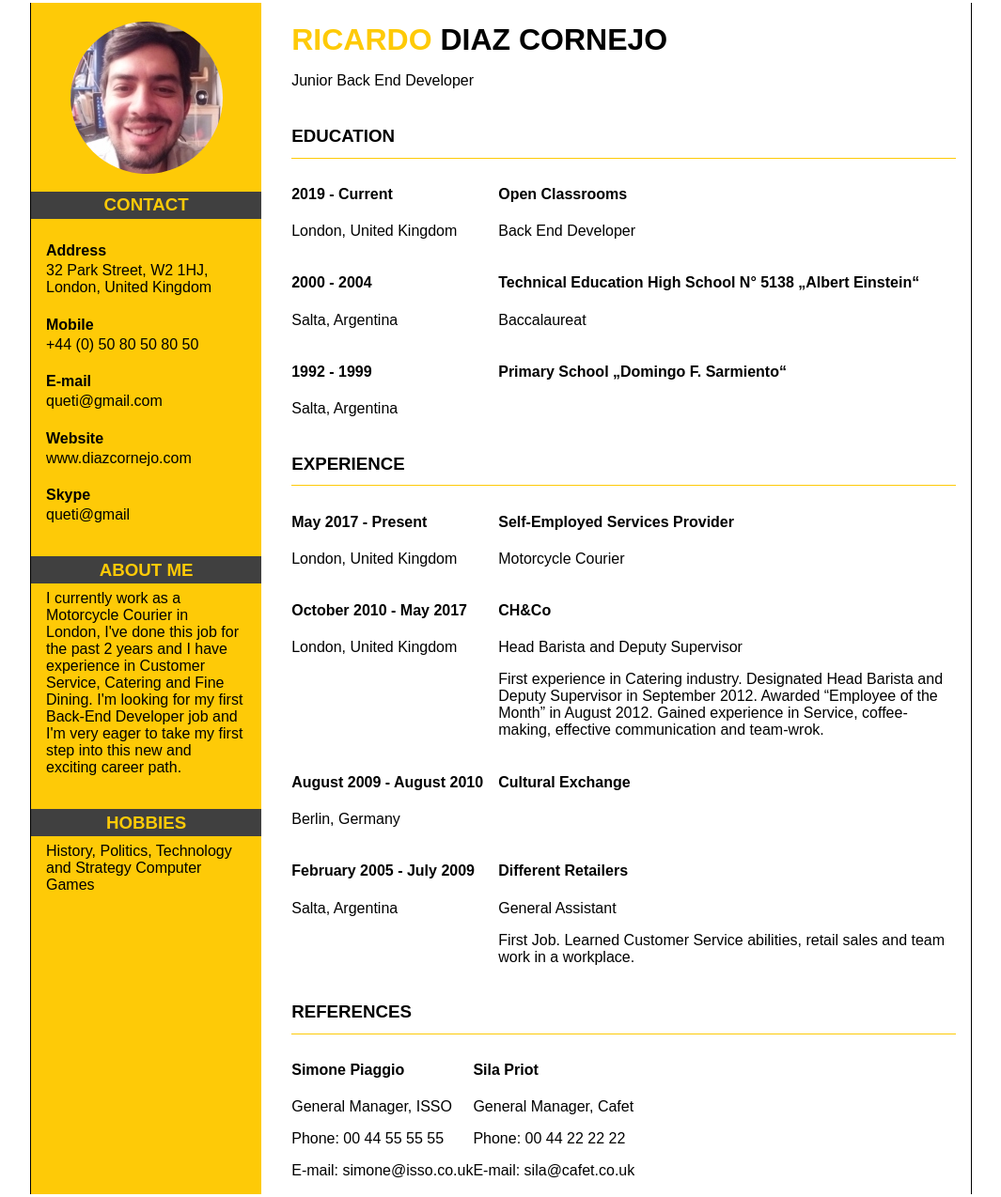
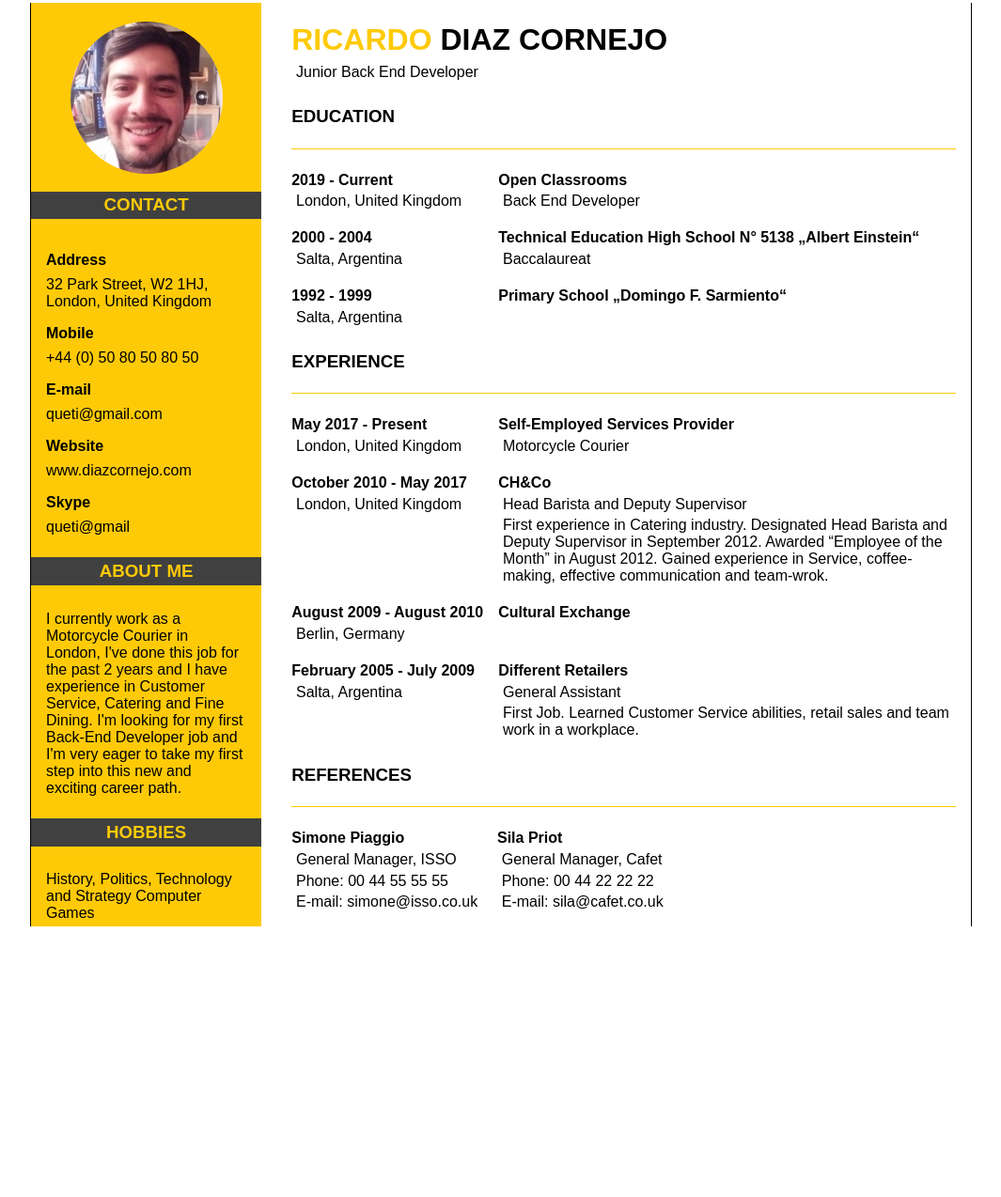
Before and after one commit to emmardo/CV, a plain HTML site: page index.html in a window 1280 px wide. Shown: the part 5-1279 px from the top of the page at 94% size, without its empty margins (107-1172 px from the left). After the commit the page ends 999 px from the top, so only its background shows below. Drawn offline with Linux system fonts and the light colour scheme.

Commit message:
Update Style.css
Version Definitiva

```diff
--- a/CSS/Style.css
+++ b/CSS/Style.css
@@ -2,6 +2,8 @@ body {
   background-color: white;
   font-family: sans-serif;
   align-content: center;
+  max-height: 1122px;
+  overflow: scroll;
 }
 
 .cvbody {
@@ -52,46 +54,51 @@ img {
   border-radius: 100px;
 }
 
+h1 {
+  margin-bottom: 0.2em;
+}
+
+h3 {
+  text-transform: uppercase;
+  padding-top: 0.2em;
+  padding-bottom: 0.2em;
+  box-sizing: border-box;
+}
+
 h3.Container2 {
   box-sizing: border-box;
   text-align: center;
   color: #FECA07;
   background-color: #404040;
+  margin-top: 1em;
 }
+
+h4 {
+  box-sizing: border-box;
+  margin: 0px;
+  margin-top: 1em;
+}
+
+h4.Container2 {
+  margin-left: 1em;
+  margin-bottom: 0em;
+}
+
+p {
+  box-sizing: border-box;
+  margin: 0.3em;
+  }
 
 p.Container2 {
   margin-left: 1em;
   margin-right: 1em;
-  margin-top: 0.2em;
-}
-
-h4.Container2 {
-  margin-left: 1em;
-  margin-bottom: 0.1em;
-}
-
-h1 {
-  margin-bottom: 0.2em;
-}
-
-p.Container1 {
-  margin-top: 0em;
-  margin-bottom: 0.1em;
-  padding-top: 0.1em;
-  padding-bottom: 0.1em;
+  margin-top: 0.5em;
 }
 
 hr {
   height:0;
   border:0;
   border-top:1px solid #FECA07;
-}
-
-h3 {
-  text-transform: uppercase;
-  padding-top: 0.2em;
-  padding-bottom: 0.2em;
-  margin-bottom: 0.2em;
 }
 
 .EdContainer {
@@ -146,7 +153,7 @@ h3 {
   justify-content: flex-start;
 }
 
-#about {
-  margin-top: 1.5em;
-  margin-bottom: 1.5em;
+.reference {
+  box-sizing: border-box;
+  margin-right: 1em;
 }
```
